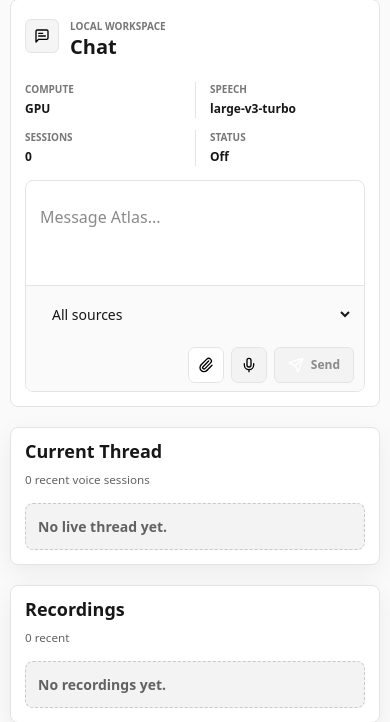
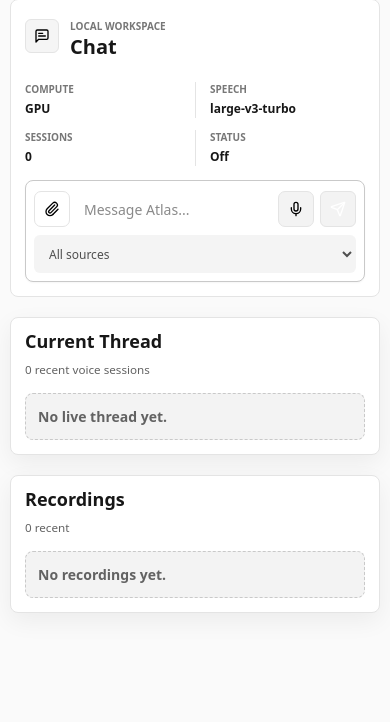
Before and after one commit to skipauthenticate/atlas, a FastAPI app: page / in a window 390 px wide. Shown: the part 60-782 px from the top of the page. Run offline with FastAPI, Linux system fonts and the light colour scheme; data that the repository does not hold is empty; some libraries are stand-ins or nearby versions.

Commit message:
refactor(web): simplify settings and chat surfaces
Replace the centered settings modal with a responsive edge drawer, collapse Chat into an icon-led composer, flatten diagnostic rows, remove all legacy gradients, and version static assets so stale purple CSS cannot survive deployment.

```diff
--- a/atlas_voice/web/static/app.css
+++ b/atlas_voice/web/static/app.css
@@ -3055,74 +3146,67 @@ tr:last-child td {
 
 .dashboard-command-bar {
   display: grid;
-  grid-template-columns: minmax(0, 1fr);
-  gap: 0;
+  gap: 7px;
   width: 100%;
-  min-height: 178px;
-  padding: 0;
-  overflow: hidden;
-  border-color: var(--line);
-  box-shadow: none;
-}
-
-.dashboard-prompt-field {
-  display: grid;
-  align-content: start;
-  min-height: 122px;
-  padding: 18px;
+  min-height: 0;
+  padding: 8px;
+  overflow: visible;
+  border: 1px solid var(--line-strong);
+  border-radius: var(--radius);
+  background: #ffffff;
+  box-shadow: 0 1px 2px rgba(17, 17, 17, 0.04);
+}
+
+.dashboard-chat-row {
+  display: grid;
+  grid-template-columns: 36px minmax(140px, 1fr) 128px 36px 36px;
+  gap: 6px;
+  align-items: center;
+  min-width: 0;
 }
 
 .dashboard-command-bar input.chat-text-input {
   width: 100%;
-  min-height: 44px;
-  font-size: 16px;
-}
-
-.dashboard-composer-footer {
-  display: flex;
-  align-items: center;
-  justify-content: space-between;
-  gap: 12px;
-  min-height: 55px;
-  padding: 8px 10px;
-  border-top: 1px solid var(--line);
-  background: #fafafa;
-}
-
-.dashboard-composer-footer .chat-source-field {
-  width: min(160px, 42%);
-}
-
-.dashboard-composer-footer .chat-source-select {
-  min-height: 36px;
+  min-width: 0;
+  min-height: 40px;
+  padding: 0 8px;
+  font-size: 14px;
+}
+
+.dashboard-command-bar .chat-source-field {
+  width: 100%;
+  min-width: 0;
+}
+
+.dashboard-command-bar .chat-source-select {
+  width: 100%;
+  min-height: 38px;
+  padding: 0 28px 0 10px;
+  overflow: hidden;
   border-color: transparent;
-  background: transparent;
-}
-
-.dashboard-composer-footer .chat-actions {
-  display: flex;
-  gap: 7px;
-}
-
-.dashboard-composer-footer .composer-icon {
+  border-radius: var(--radius-sm);
+  background-color: #f4f4f4;
+  color: #4f4f4f;
+  font-size: 12px;
+  text-overflow: ellipsis;
+}
+
+.dashboard-chat-row .composer-icon,
+.dashboard-send {
   width: 36px;
   min-width: 36px;
   height: 36px;
+  min-height: 36px;
+  padding: 0;
 }
 
 .dashboard-send {
-  display: inline-flex;
-  align-items: center;
-  justify-content: center;
-  gap: 7px;
-  min-height: 36px;
-  padding: 0 13px;
+  display: grid;
+  place-items: center;
   border: 1px solid #171717;
   border-radius: var(--radius-sm);
   background: #171717;
   color: #ffffff;
-  font-size: 12px;
-  font-weight: 650;
 }
 
 .dashboard-send:hover {
@@ -3167,23 +3256,18 @@ tr:last-child td {
     border-left: 0;
   }
 
-  .dashboard-prompt-field {
-    min-height: 104px;
-    padding: 14px;
-  }
-
-  .dashboard-composer-footer {
-    align-items: stretch;
-    flex-direction: column;
-  }
-
-  .dashboard-composer-footer .chat-source-field {
-    width: 100%;
-  }
-
-  .dashboard-composer-footer .chat-actions {
-    justify-content: flex-end;
-  }
+  .dashboard-chat-row {
+    grid-template-areas:
+      "attach prompt mic send"
+      "source source source source";
+    grid-template-columns: 36px minmax(0, 1fr) 36px 36px;
+  }
+
+  .dashboard-chat-row .chat-attach-button { grid-area: attach; }
+  .dashboard-chat-row input.chat-text-input { grid-area: prompt; }
+  .dashboard-chat-row .chat-source-field { grid-area: source; }
+  .dashboard-chat-row .voice-mic-button { grid-area: mic; }
+  .dashboard-chat-row .dashboard-send { grid-area: send; }
 }
 
 @media (max-width: 760px) {
--- a/atlas_voice/web/templates/base.html
+++ b/atlas_voice/web/templates/base.html
@@ -5,7 +5,7 @@
     <meta name="viewport" content="width=device-width, initial-scale=1">
     <title>{% block title %}Atlas Voice{% endblock %}</title>
     {% block head_extra %}{% endblock %}
-    <link rel="stylesheet" href="/static/app.css">
+    <link rel="stylesheet" href="/static/app.css?v=20260709.2">
     <link rel="icon" href="/static/icons/audio-waveform.svg" type="image/svg+xml">
   </head>
   <body class="{% block body_class %}{% endblock %}">
--- a/atlas_voice/web/templates/index.html
+++ b/atlas_voice/web/templates/index.html
@@ -26,7 +26,7 @@
       });
     });
   </script>
-  <script src="/static/voice.js" defer></script>
+  <script src="/static/voice.js?v=20260709.2" defer></script>
 {% endblock %}
 
 {% block content %}
@@ -71,13 +71,12 @@
 
       <form class="chat-command-bar dashboard-command-bar chat-composer" action="/upload" method="post" enctype="multipart/form-data" aria-label="Ask Atlas" data-voice-prompt data-chat-composer data-upload-endpoint="/upload">
         <input id="dashboard-chat-file-input" class="chat-file-input" type="file" name="file" accept="audio/*,video/*,.wav,.mp3,.m4a,.mp4,.webm,.ogg,.flac" multiple aria-label="Attach audio or video" data-chat-file-input>
+        <div class="dashboard-chat-row">
+          <button class="composer-icon chat-attach-button" type="button" data-chat-attach aria-label="Attach audio" title="Attach audio">
+            <img class="ui-icon" src="/static/icons/paperclip.svg" alt="">
+          </button>
           <label class="sr-only" for="voice-prompt-input">Message Atlas</label>
-        <div class="dashboard-prompt-field">
           <input id="voice-prompt-input" class="chat-text-input" type="text" name="prompt" autocomplete="off" placeholder="Message Atlas..." {% if not assistant_enabled %}disabled{% endif %}>
-          <span class="chat-attachment-tray" data-chat-attachments hidden></span>
-          <span class="chat-upload-status" data-chat-upload-status aria-live="polite"></span>
-        </div>
-        <div class="dashboard-composer-footer">
           <label class="chat-source-field">
             <span class="sr-only">Source</span>
             <select class="chat-source-select" name="source_context" aria-label="Select source" data-chat-source>
@@ -87,19 +86,15 @@
               <option value="voice">Voice</option>
             </select>
           </label>
-          <div class="chat-actions">
-            <button class="composer-icon chat-attach-button" type="button" data-chat-attach aria-label="Attach audio" title="Attach audio">
-              <img class="ui-icon" src="/static/icons/paperclip.svg" alt="">
-            </button>
           <button class="composer-icon voice-mic-button" type="button" data-chat-voice-toggle aria-label="Start voice input" title="Start voice input" aria-pressed="false" {% if not assistant_enabled %}disabled{% endif %}>
             <img class="ui-icon" src="/static/icons/mic.svg" alt="">
           </button>
-            <button id="voice-prompt-submit" class="dashboard-send" type="submit">
+          <button id="voice-prompt-submit" class="dashboard-send" type="submit" aria-label="Send message" title="Send message">
             <img class="ui-icon" src="/static/icons/send.svg" alt="">
-              <span>Send</span>
           </button>
         </div>
-        </div>
+        <span class="chat-attachment-tray" data-chat-attachments hidden></span>
+        <span class="chat-upload-status" data-chat-upload-status aria-live="polite"></span>
       </form>
     </section>
 
--- a/atlas_voice/web/templates/voice.html
+++ b/atlas_voice/web/templates/voice.html
@@ -2,7 +2,7 @@
 {% block title %}Voice - Atlas Voice{% endblock %}
 {% block body_class %}voice-page{% endblock %}
 {% block head_extra %}
-  <script src="/static/voice.js" defer></script>
+  <script src="/static/voice.js?v=20260709.2" defer></script>
 {% endblock %}
 
 {% block content %}
```
Also changed, not shown: other parts of atlas_voice/web/static/app.css (+203 -50 lines), other parts of atlas_voice/web/templates/base.html (+31 -10 lines), tests/test_voice_ui.py (+39 -0 lines). Lines whose indentation alone changed are shown as unchanged.
